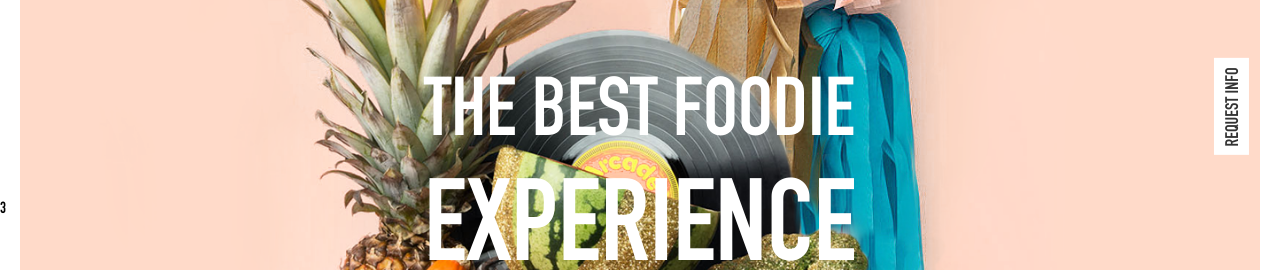
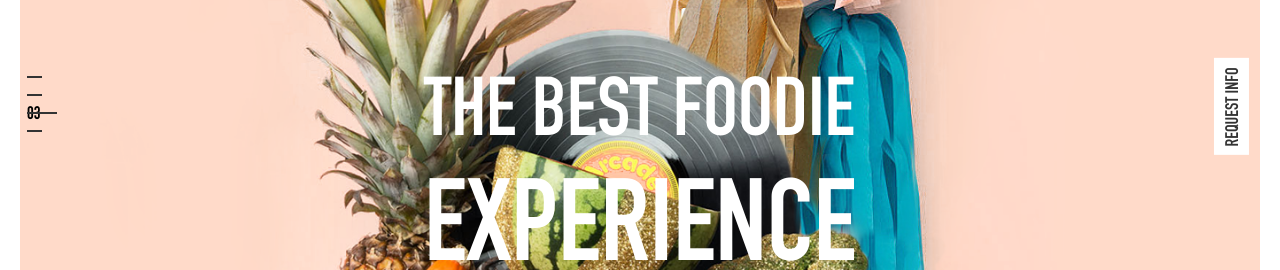
Before and after one commit to orivelton/studio-graphene-home-page, a React (Create React App) app: page / in a window 1280 px wide. Shown: the part 199-469 px from the top of the page. Built offline with nearby package versions, Linux system fonts and the light colour scheme.

Commit message:
chore: added current section

```diff
--- a/src/components/CurrentSection/CurrentSection.scss
+++ b/src/components/CurrentSection/CurrentSection.scss
@@ -1,6 +1,43 @@
-.current-section {
+@import '../../assets/scss/helper.scss';
+
+.count-section {
   position: fixed;
-  top: 50%;
+  display: flex;
+  flex-direction: column;
+  top: 33.6%;
   left: 0;
   z-index: 5;
 };
+
+.current-section {
+  -webkit-transition: width 0.5s ease-in-out;
+  -moz-transition: width 0.5s ease-in-out;
+  -o-transition: width 0.5s ease-in-out;
+  transition: width 0.5s ease-in-out;
+  width: 15px;
+  height: 18px;
+  font-size: 18px;
+  display: flex;
+  left: 27px;
+  align-items: center;
+  position: relative;
+
+  &::before {
+    content: '';
+    position: absolute;
+    top: 6px;
+    background: $night-rider;
+    display: flex;
+    width: 100%;
+    height: 2px;
+    opacity: 1;
+  }
+
+  &--double {
+    -webkit-transition: width 0.5s ease-in-out;
+    -moz-transition: width 0.5s ease-in-out;
+    -o-transition: width 0.5s ease-in-out;
+    transition: width 0.5s ease-in-out;
+    width: 30px;
+  }
+};
--- a/src/components/CurrentSection/index.js
+++ b/src/components/CurrentSection/index.js
@@ -4,20 +4,34 @@ import './CurrentSection.scss';
 const CurrentSection = () => {
   const [section, setSection] = useState(1);
 
+  const getSection = () => [...document.querySelectorAll('section')];
+
   const handleScroll = () => {
-    const sections = document.querySelectorAll('section');
-    const screen = document.documentElement.clientHeight / 2;
-
-    [...sections].forEach((item, index) => {
+    const screen = document.documentElement.clientHeight / 2 - 100;
+    const sections = getSection();
+    sections.forEach((item, index) => {
       const { top, bottom } = item.getBoundingClientRect();
       top <= screen && bottom >= screen && setSection(++index);
     });
   }
 
-  useEffect(() => {window.addEventListener('scroll', handleScroll);}, []);
+  useEffect(() => window.addEventListener('scroll', handleScroll), []);
 
   return (
-    <span className="current-section">{section}</span>
+    <div className="count-section">
+      {
+        [...Array(4)].map((item, index) => {
+          const isCurrentSectio = section === ++index;
+
+          return(
+            <span key={`${index}${index}`} className={isCurrentSectio ? 'current-section current-section--double' : 'current-section'}>
+              { isCurrentSectio && ('0' + section).slice(-2)}
+
+            </span>
+          )
+        })
+      }
+    </div>
   );
 };
 
```
